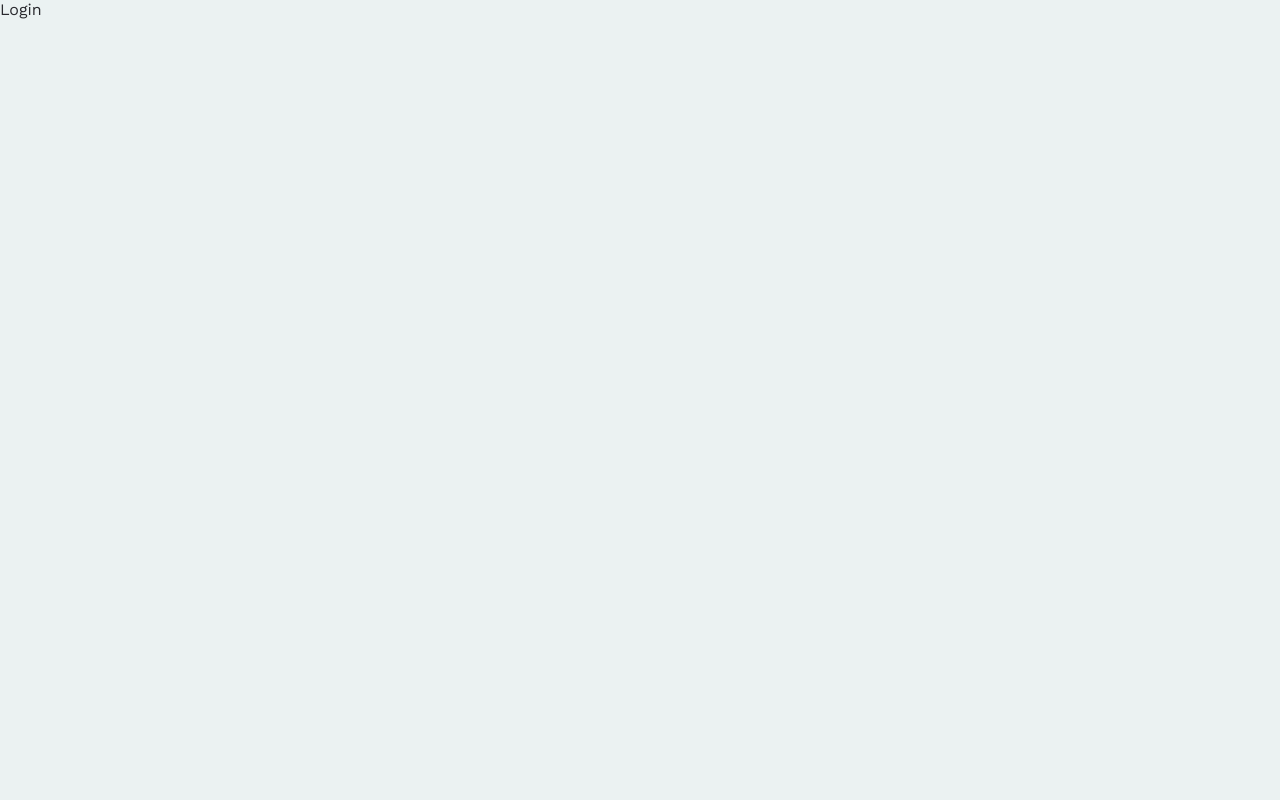
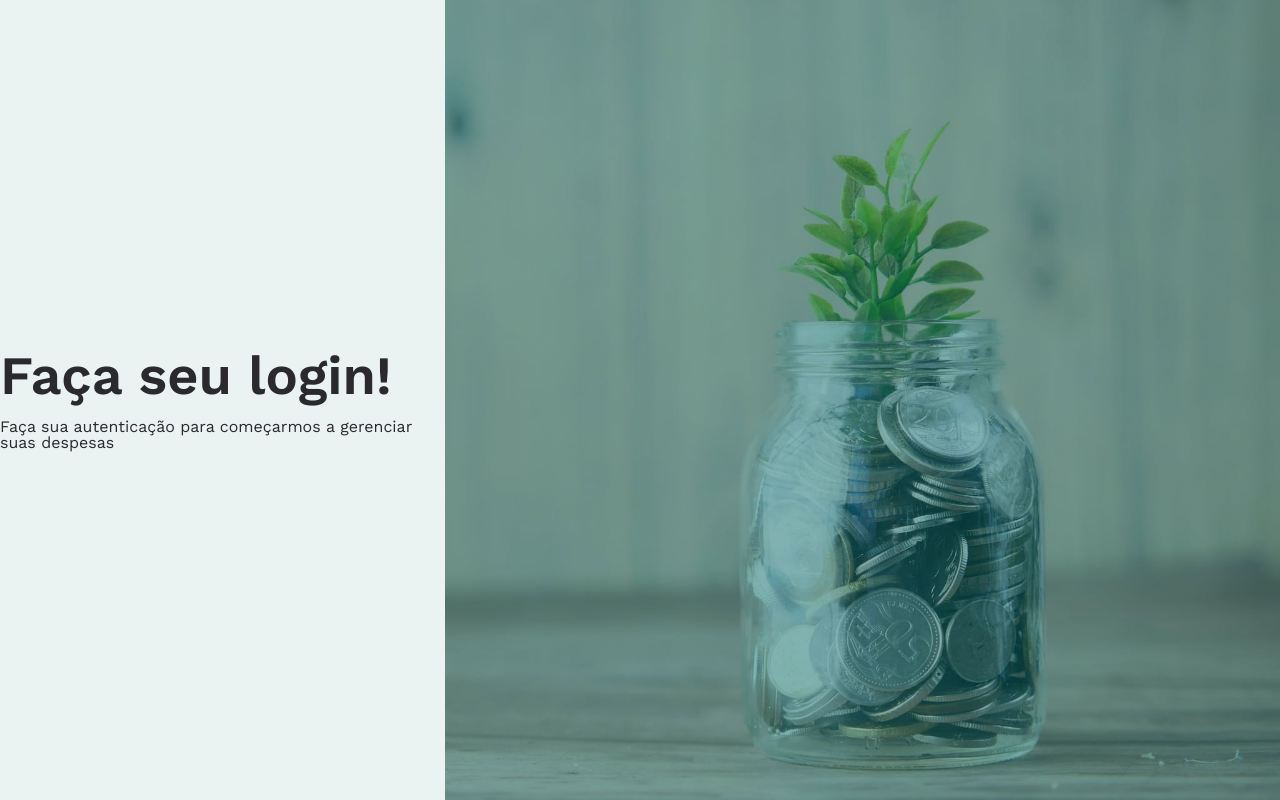
Before and after one commit to GuiSelair/finance.app, a Next.js app in the folder frontend/: page /login in a window 1280 px wide. Built offline with nearby package versions, Linux system fonts and the light colour scheme.

Commit message:
Chore: Initialize login page

```diff
--- a/frontend/package.json
+++ b/frontend/package.json
@@ -10,13 +10,17 @@
     "test": "jest"
   },
   "dependencies": {
+    "@hookform/resolvers": "^2.9.10",
     "@types/node": "18.11.9",
     "@types/react": "18.0.24",
     "@types/react-dom": "18.0.8",
+    "axios": "^1.2.1",
     "next": "13.0.1",
     "react": "18.2.0",
     "react-dom": "18.2.0",
-    "styled-components": "^5.3.6"
+    "react-hook-form": "^7.41.2",
+    "styled-components": "^5.3.6",
+    "yup": "^0.32.11"
   },
   "devDependencies": {
     "@next/eslint-plugin-next": "^13.0.1",
--- a/frontend/src/pages/_document.tsx
+++ b/frontend/src/pages/_document.tsx
@@ -1,6 +1,41 @@
-import Document, { Html, Head, Main, NextScript } from 'next/document';
+import Document, {
+	Html,
+	Head,
+	Main,
+	NextScript,
+	DocumentContext,
+	DocumentInitialProps,
+} from 'next/document';
+import { ServerStyleSheet } from 'styled-components';
 
 export default class MyDocument extends Document {
+	static async getInitialProps(
+		ctx: DocumentContext,
+	): Promise<DocumentInitialProps> {
+		const sheet = new ServerStyleSheet();
+		const originalRenderPage = ctx.renderPage;
+
+		try {
+			ctx.renderPage = () =>
+				originalRenderPage({
+					enhanceApp: App => props => sheet.collectStyles(<App {...props} />),
+				});
+
+			const initialProps = await Document.getInitialProps(ctx);
+			return {
+				...initialProps,
+				styles: (
+					<>
+						{initialProps.styles}
+						{sheet.getStyleElement()}
+					</>
+				),
+			};
+		} finally {
+			sheet.seal();
+		}
+	}
+
 	render(): JSX.Element {
 		return (
 			<Html lang="pt">
--- a/frontend/src/pages/index.tsx
+++ b/frontend/src/pages/index.tsx
@@ -1,3 +1,5 @@
+import React from 'react';
+
 export default function Home(): JSX.Element {
-	return <h1>Guilherme Selair</h1>;
+	return <div>Home</div>;
 }
--- a/frontend/src/pages/login/index.tsx
+++ b/frontend/src/pages/login/index.tsx
@@ -1,5 +1,22 @@
-import React from 'react';
+import {
+	BackgroundContainer,
+	HighlightImageContainer,
+	Content,
+	Container,
+} from '../../styles/pages/login.style';
 
 export default function Login(): JSX.Element {
-	return <div>Login</div>;
+	return (
+		<BackgroundContainer>
+			<Container>
+				<Content>
+					<h1>Faça seu login!</h1>
+					<h2>
+						Faça sua autenticação para começarmos a gerenciar suas despesas
+					</h2>
+				</Content>
+			</Container>
+			<HighlightImageContainer />
+		</BackgroundContainer>
+	);
 }
--- a/frontend/src/styles/global.ts
+++ b/frontend/src/styles/global.ts
@@ -9,13 +9,13 @@ export const GlobalStyles = createGlobalStyle`
 	}
 
 	body {
-    background: ${props => props.theme.green100};
-    color: ${props => props.theme.gray500};
+    background: ${props => props.theme.colors.green100};
+    color: ${props => props.theme.colors.gray500};
     -webkit-font-smoothing: antialiased;
   }
 
   body, input, textarea, button {
     font: ${props =>
-			`400 ${props.theme.regular} 'Work Sans', 'Roboto', sans-serif`}
+			`400 ${props.theme.fontSizes.regular} 'Work Sans', 'Roboto', sans-serif`}
   }
 `;
--- /dev/null
+++ b/frontend/src/styles/pages/login.style.ts
@@ -0,0 +1,44 @@
+import styled from 'styled-components';
+
+export const BackgroundContainer = styled.div`
+	width: 100vw;
+	height: 100vh;
+
+	display: flex;
+	align-items: stretch;
+`;
+
+export const HighlightImageContainer = styled.div`
+	height: 100%;
+	width: 100%;
+	width: 835px;
+
+	background: url('/images/login-image.jpg') no-repeat right;
+	background-size: cover;
+`;
+
+export const Container = styled.div`
+	flex: 1;
+	height: 100%;
+	display: flex;
+	align-items: center;
+	justify-content: center;
+`;
+
+export const Content = styled.main`
+	max-width: 625px;
+	width: 100%;
+
+	h1 {
+		font-weight: 600;
+		font-size: ${props => props.theme.fontSizes['2xl']};
+		line-height: 54px;
+		margin-bottom: 1rem;
+	}
+
+	h2 {
+		font-size: ${props => props.theme.fontSizes.regular};
+		font-weight: 400;
+		line-height: 16px;
+	}
+`;
--- a/frontend/src/styles/theme/default.ts
+++ b/frontend/src/styles/theme/default.ts
@@ -1,5 +1,5 @@
 export const defaultTheme = {
-	// Colors
+	colors: {
 		white: '#FFF',
 
 		green100: '#EBF2F2',
@@ -17,12 +17,14 @@ export const defaultTheme = {
 		gray500: '#29292E',
 		gray600: '#202024',
 		gray900: '#121214',
+	},
 
-	// FontSizes
+	fontSizes: {
 		small: '0.875rem',
 		regular: '1rem',
 		medium: '1.5rem',
 		large: '2rem',
 		xl: '2.5rem',
 		'2xl': '3.375rem',
+	},
 } as const;
```
Also changed, not shown: frontend/.eslintrc.json, frontend/public/images/login-image.jpg (added), 1 other file (tests, documents, lock files or other folders). Lines whose indentation alone changed are shown as unchanged.
